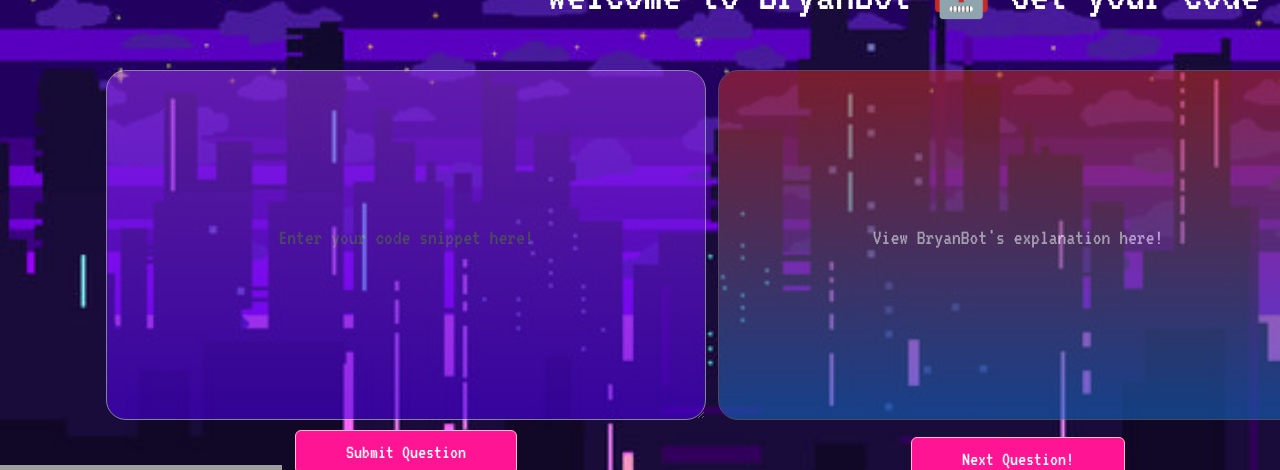
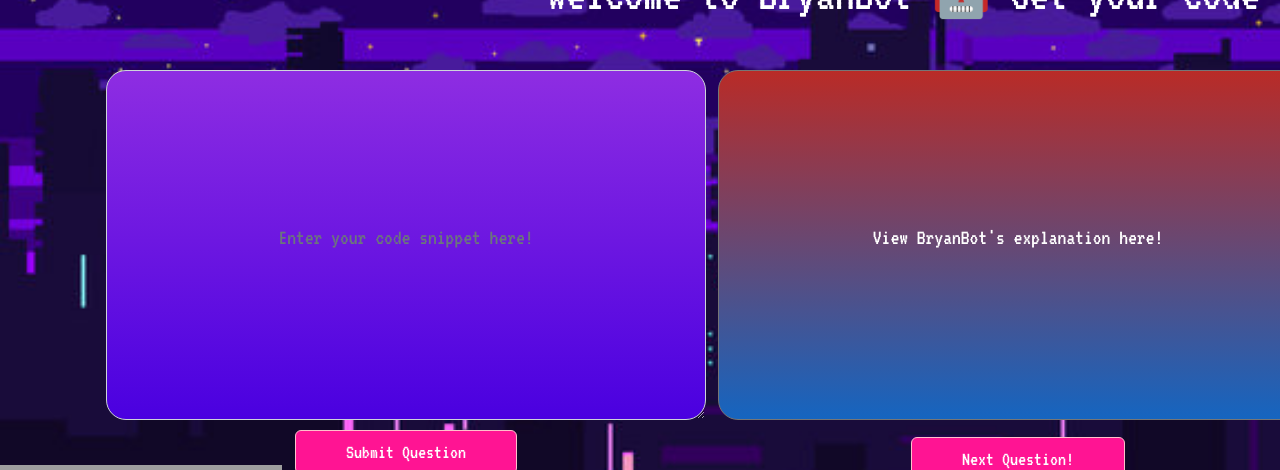
Before and after one commit to amaryahwolf/c.a.i.t.s, a React (Create React App) app in the folder client/: page / in a window 1280 px wide. Shown: the part 172-642 px from the top of the page. Built offline with nearby package versions, Linux system fonts and the light colour scheme; no server answers; grey boxes are pictures that could not be loaded.

Commit message:
updated README screenshots

```diff
--- a/client/src/pages/Home.js
+++ b/client/src/pages/Home.js
@@ -17,7 +17,7 @@
     background: "linear-gradient(#8E2DE2, #4A00E0)",
     fontFamily: "Arial",
     textAlign: "center",
-    opacity: "0.6",
+    opacity: "1",
     marginTop: "100px",
     padding: "150px",
     borderRadius: "20px",
@@ -32,7 +32,7 @@
     background: "linear-gradient(#b92b27, #1565C0)",
     fontFamily: "Arial",
     textAlign: "center",
-    opacity: "0.6",
+    opacity: "1",
     marginTop: "100px",
     padding: "150px",
     borderRadius: "20px",
--- a/client/src/pages/Profile.js
+++ b/client/src/pages/Profile.js
@@ -25,7 +25,7 @@
     marginLeft: "auto",
     marginRight: "auto",
     flexWrap: "wrap",
-    fontSize: '40px',
+    fontSize: '30px',
     fontFamily: "'VT323', monospace",
   },
   header: {
@@ -40,7 +40,7 @@
     marginLeft: "auto",
     marginRight: "auto",
     flexWrap: "wrap",
-    fontSize: '30px',
+    fontSize: '25px',
     fontFamily: "'VT323', monospace",
   },
   body: {
@@ -59,7 +59,7 @@
     borderRadius: "20px",
     width: "50%",
     flexWrap: "wrap",
-    fontSize: '25px',
+    fontSize: '20px',
     fontFamily: "'VT323', monospace",
   },
   response: {
@@ -72,7 +72,7 @@
     borderRadius: "20px",
     width: "50%",
     flexWrap: "wrap",
-    fontSize: '25px',
+    fontSize: '20px',
     fontFamily: "'VT323', monospace",
   },
   button: {
@@ -84,9 +84,9 @@
     marginRight: 'auto',
     marginTop: '10px',
     display: 'block',
-    paddingLeft: '70px',
-    paddingRight: '70px',
-    fontSize: '20px'
+    paddingLeft: '40px',
+    paddingRight: '40px',
+    fontSize: '18px'
   },
 
   stars1: {
```
Also changed, not shown: client/public/images/app-screenshot1.png, client/public/images/app-screenshot2.png.
